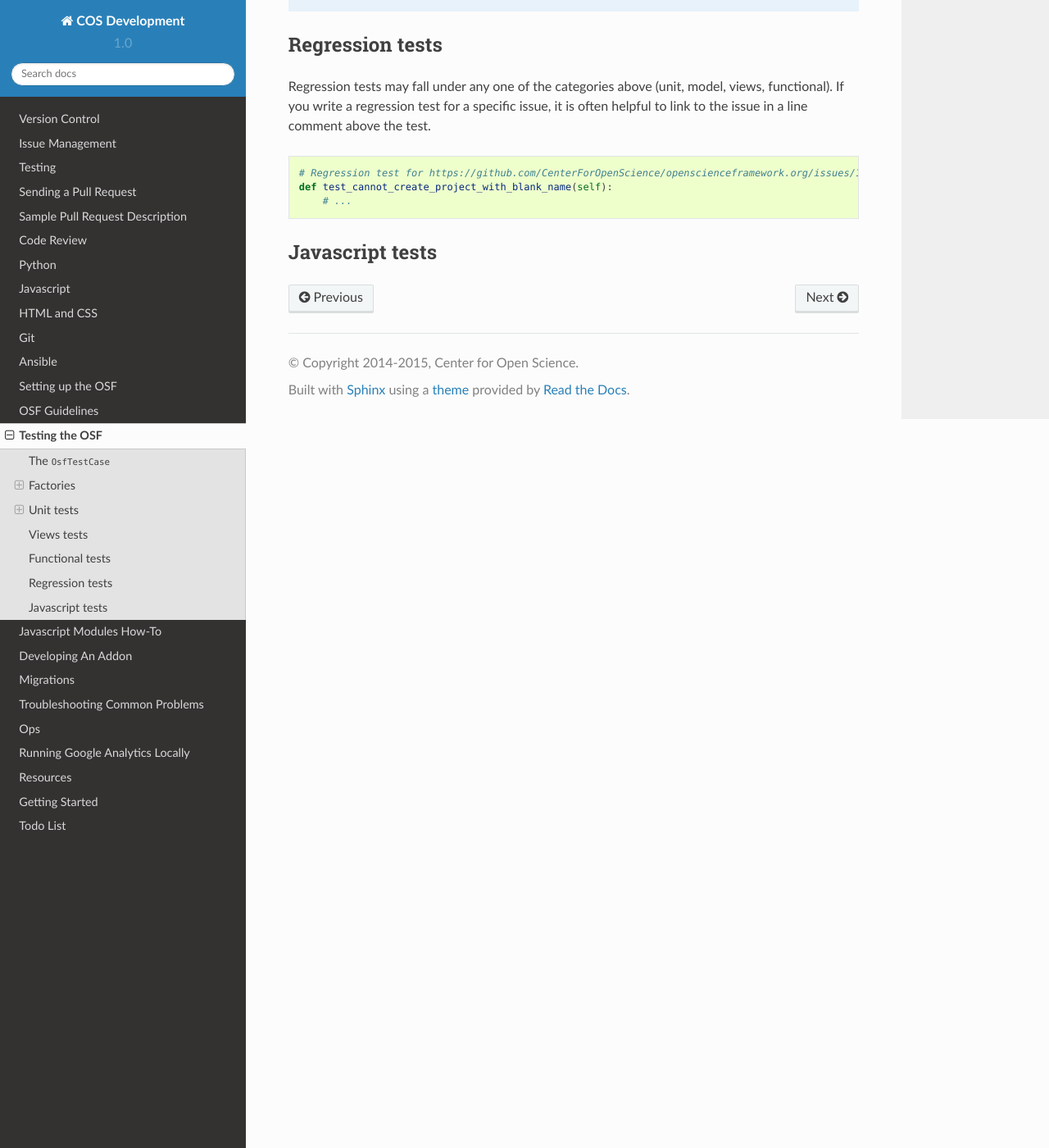
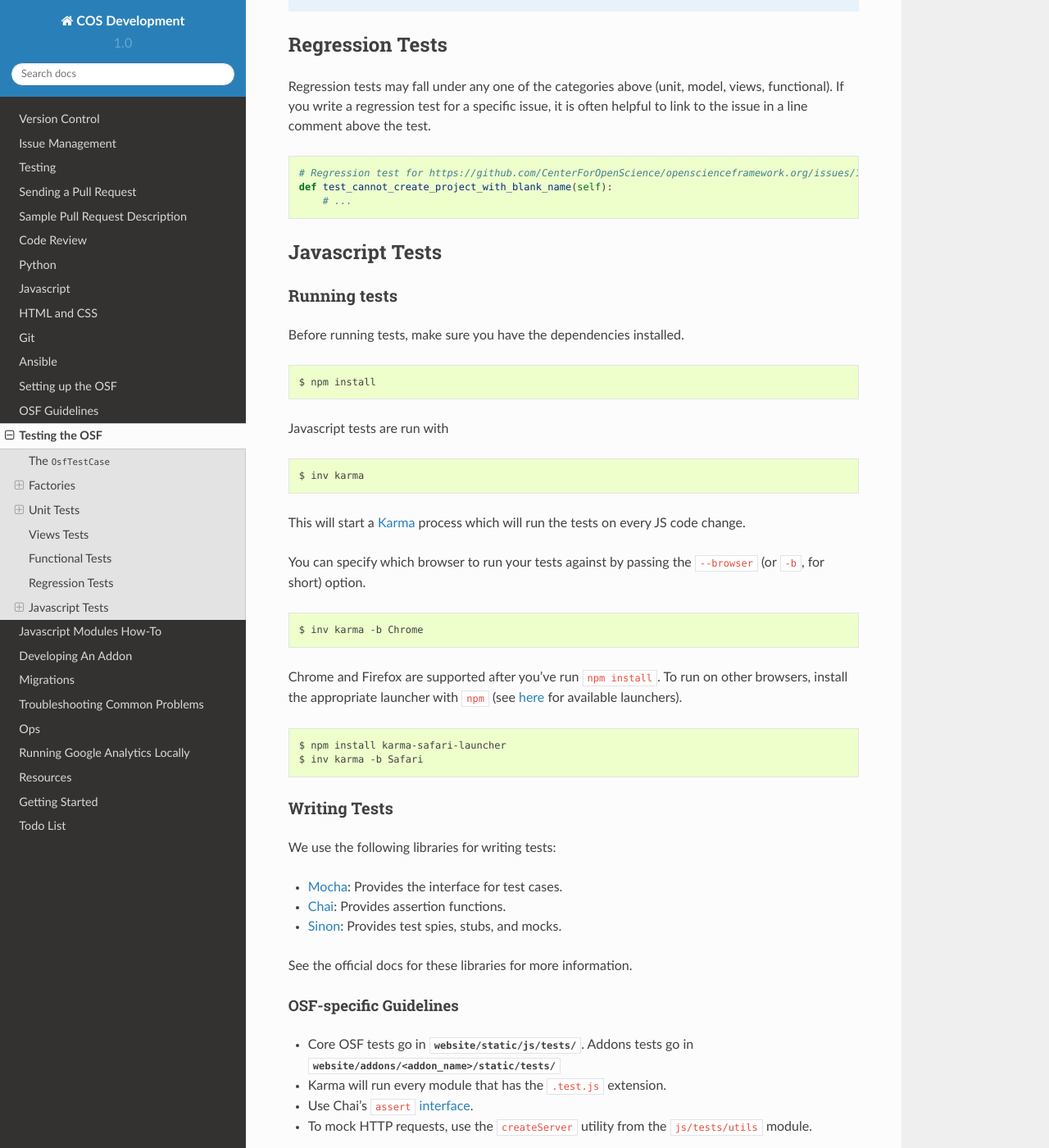
Before and after one commit to CenterForOpenScience/COSDev, a Sphinx documentation site: the page built from docs/osf/testing.rst, in a window 1280 px wide and 1400 px high, scrolled down 3421 px. Shown: the whole window at 82% size. Built offline with Sphinx 7.4.7 and the Read the Docs theme 2.0.0, drawn with Linux system fonts in a browser that asks for light colours; some of the changed text lies outside the part shown.

Commit message:
Add section on JS tests

```diff
--- a/docs/osf/testing.rst
+++ b/docs/osf/testing.rst
@@ -49,10 +49,10 @@ Using Factories
             # ...
 
 
-Unit tests
+Unit Tests
 **********
 
-Testing models
+Testing Models
 --------------
 
 Unit tests for models belong in ``tests/test_models.py``. Each model should have its own test class. You can have multiple test classes for a single model if necessary.
@@ -74,7 +74,7 @@ Unit tests for models belong in ``tests/test_models.py``. Each model should have
 
         # ...
 
-Views tests
+Views Tests
 ************
 
 Views tests are used to test that our endpoints return the expected responses. We use the `webtest <http://webtest.readthedocs.org/en/latest/>`_ library to interact with our application under test.
@@ -121,7 +121,7 @@ Things to test:
             res = self.app.get(url, auth=self.user.auth, expect_errors=True)
             assert_equal(res.status_code, 403)
 
-Functional tests
+Functional Tests
 ****************
 
 Functional tests in the OSF also use webtest. These tests mimic how a user would interact with the application through their browser.
@@ -169,7 +169,7 @@ Things to test:
 
     Just be sure to remove the line when you are done debugging.
 
-Regression tests
+Regression Tests
 ****************
 
 Regression tests may fall under any one of the categories above (unit, model, views, functional). If you write a regression test for a specific issue, it is often helpful to link to the issue in a line comment above the test.
@@ -181,5 +181,68 @@ Regression tests may fall under any one of the categories above (unit, model, vi
         # ...
 
 
-Javascript tests
+Javascript Tests
 ****************
+
+Running tests
+-------------
+
+Before running tests, make sure you have the dependencies installed. ::
+
+    $ npm install
+
+Javascript tests are run with ::
+
+    $ inv karma
+
+This will start a `Karma <https://karma-runner.github.io/>`_ process which will run the tests on every JS code change.
+
+You can specify which browser to run your tests against by passing the ``--browser`` (or ``-b``, for short) option. ::
+
+    $ inv karma -b Chrome
+
+Chrome and Firefox are supported after you've run ``npm install``. To run on other browsers, install the appropriate launcher with ``npm`` (see `here <https://karma-runner.github.io/0.12/config/browsers.html>`_ for available launchers). ::
+
+    $ npm install karma-safari-launcher
+    $ inv karma -b Safari
+
+Writing Tests
+-------------
+
+We use the following libraries for writing tests:
+
+- `Mocha <http://mochajs.org/>`_: Provides the interface for test cases.
+- `Chai <http://chaijs.com/>`_: Provides assertion functions.
+- `Sinon <http://sinonjs.org/>`_: Provides test spies, stubs, and mocks.
+
+See the official docs for these libraries for more information.
+
+OSF-specific Guidelines
++++++++++++++++++++++++
+
+- Core OSF tests go in `website/static/js/tests/`. Addons tests go in `website/addons/<addon_name>/static/tests/`
+- Karma will run every module that has the ``.test.js`` extension.
+- Use Chai's ``assert`` `interface <http://chaijs.com/api/assert/>`_.
+- To mock HTTP requests, use the ``createServer`` utility from the ``js/tests/utils`` module.
+
+Test Boilerplate
+----------------
+
+The following boilerplate should be included at the top of every test module.
+
+.. code-block:: javascript
+
+    /*global describe, it, expect, example, before, after, beforeEach, afterEach, mocha, sinon*/
+    'use strict';
+    var assert = require('chai').assert;
+    // Add sinon asserts to chai.assert, so we can do assert.calledWith instead of sinon.assert.calledWith
+    sinon.assert.expose(assert, {prefix: ''});
+
+Debugging tests
+---------------
+
+- Run karma: ``inv karma``
+- Browse to ``localhost:9876`` in your browser.
+- Click the DEBUG button on the top right.
+- Open dev tools and open up the debugger tab.
+- Add breakpoints or ``debugger;`` statements where necessary.
```
